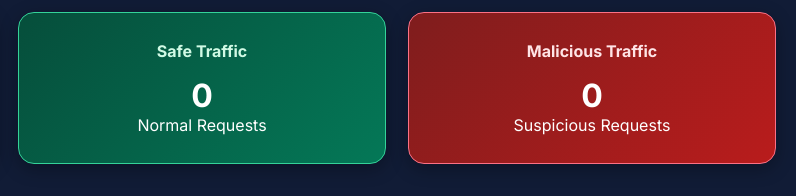
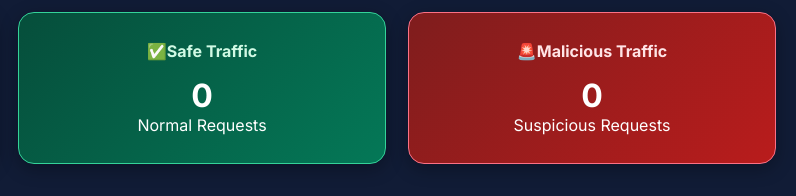
Before and after one commit to PRAGATH2006/NETWORK-DETECTION, a plain HTML site: page templates/index.html in a window 1280 px wide. Shown: the part 279-475 px from the top of the page, 438-1234 px from the left. Drawn offline with Linux system fonts and the light colour scheme; no server answers.

Commit message:
Update index.html

```diff
--- a/templates/index.html
+++ b/templates/index.html
@@ -30,13 +30,13 @@
         </div>
 
         <div class="stat-card safe-card">
-            <h3>Safe Traffic</h3>
+            <h3>✅Safe Traffic</h3>
             <h1 id="safe">0</h1>
             <p>Normal Requests</p>
         </div>
 
         <div class="stat-card danger-card">
-            <h3>Malicious Traffic</h3>
+            <h3>🚨Malicious Traffic</h3>
             <h1 id="malicious">0</h1>
             <p>Suspicious Requests</p>
         </div>
```
